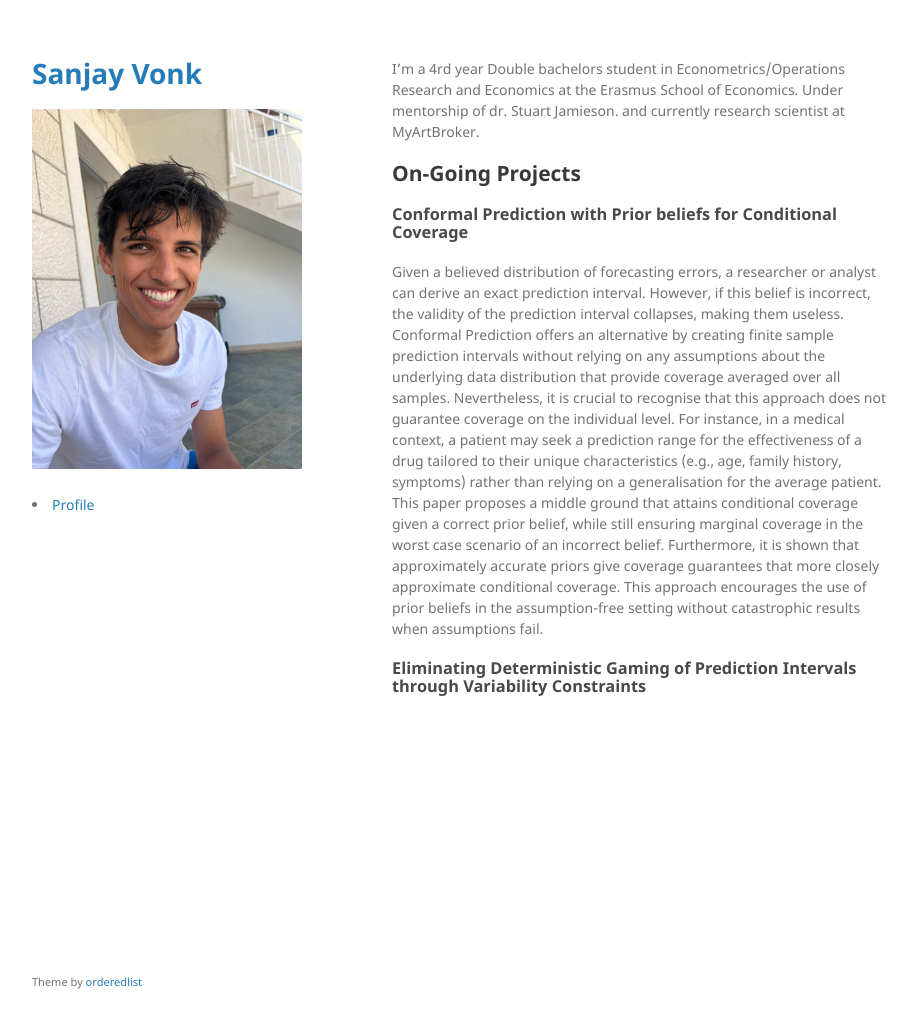
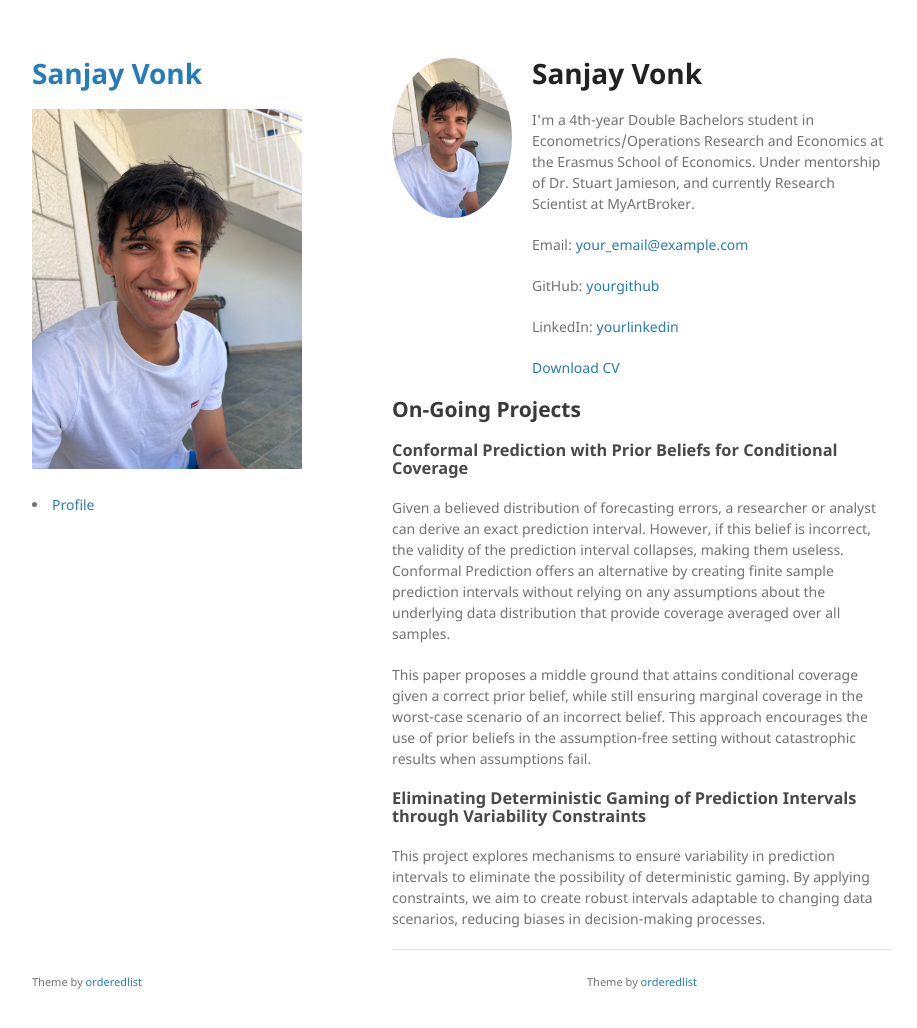
Before and after one commit to sanjayvonk/sanjayvonk.github.io, a Jekyll site: the page built from index.md, in a window 1280 px wide and 1061 px high. Shown: the top 1028 px of the window, without its empty margins (178-1095 px from the left). Built offline with Jekyll 4.4.1, drawn with Linux system fonts in a browser that asks for light colours; the repository's description, which GitHub fills in, is left out.

Commit message:
Update index.md

```diff
--- a/index.md
+++ b/index.md
@@ -2,11 +2,32 @@
 layout: default
 ---
 
-I'm a 4rd year Double bachelors student in Econometrics/Operations Research and Economics at the Erasmus School of Economics. Under mentorship of dr. Stuart Jamieson. and currently research scientist at MyArtBroker.
+<div style="display: flex; align-items: flex-start;">
+  <div style="flex: 1;">
+    <img src="/assets/img/headshot.jpeg" alt="Sanjay Vonk" style="width: 150px; border-radius: 50%;">
+  </div>
+  <div style="flex: 3; margin-left: 20px;">
+    <h1>Sanjay Vonk</h1>
+    <p>I'm a 4th-year Double Bachelors student in Econometrics/Operations Research and Economics at the Erasmus School of Economics. Under mentorship of Dr. Stuart Jamieson, and currently Research Scientist at MyArtBroker.</p>
+    <p>Email: <a href="mailto:your_email@example.com">your_email@example.com</a></p>
+    <p>GitHub: <a href="https://github.com/yourgithub">yourgithub</a></p>
+    <p>LinkedIn: <a href="https://linkedin.com/in/yourlinkedin">yourlinkedin</a></p>
+    <p><a href="/cv.pdf">Download CV</a></p>
+  </div>
+</div>
 
 ## On-Going Projects
 
-### Conformal Prediction with Prior beliefs for Conditional Coverage
-Given a believed distribution of forecasting errors, a researcher or analyst can derive an exact prediction interval. However, if this belief is incorrect, the validity of the prediction interval collapses, making them useless. Conformal Prediction offers an alternative by creating finite sample prediction intervals without relying on any assumptions about the underlying data distribution that provide coverage averaged over all samples. Nevertheless, it is crucial to recognise that this approach does not guarantee coverage on the individual level. For instance, in a medical context, a patient may seek a prediction range for the effectiveness of a drug tailored to their unique characteristics (e.g., age, family history, symptoms) rather than relying on a generalisation for the average patient. This paper proposes a middle ground that attains conditional coverage given a correct prior belief, while still ensuring marginal coverage in the worst case scenario of an incorrect belief. Furthermore, it is shown that approximately accurate priors give coverage guarantees that more closely approximate conditional coverage. This approach encourages the use of prior beliefs in the assumption-free setting without catastrophic results when assumptions fail.
+### Conformal Prediction with Prior Beliefs for Conditional Coverage
+Given a believed distribution of forecasting errors, a researcher or analyst can derive an exact prediction interval. However, if this belief is incorrect, the validity of the prediction interval collapses, making them useless. Conformal Prediction offers an alternative by creating finite sample prediction intervals without relying on any assumptions about the underlying data distribution that provide coverage averaged over all samples.
+
+This paper proposes a middle ground that attains conditional coverage given a correct prior belief, while still ensuring marginal coverage in the worst-case scenario of an incorrect belief. This approach encourages the use of prior beliefs in the assumption-free setting without catastrophic results when assumptions fail.
 
 ### Eliminating Deterministic Gaming of Prediction Intervals through Variability Constraints
+This project explores mechanisms to ensure variability in prediction intervals to eliminate the possibility of deterministic gaming. By applying constraints, we aim to create robust intervals adaptable to changing data scenarios, reducing biases in decision-making processes.
+
+---
+
+<p style="text-align: center;">
+  <small>Theme by <a href="https://github.com/orderedlist">orderedlist</a></small>
+</p>
```
